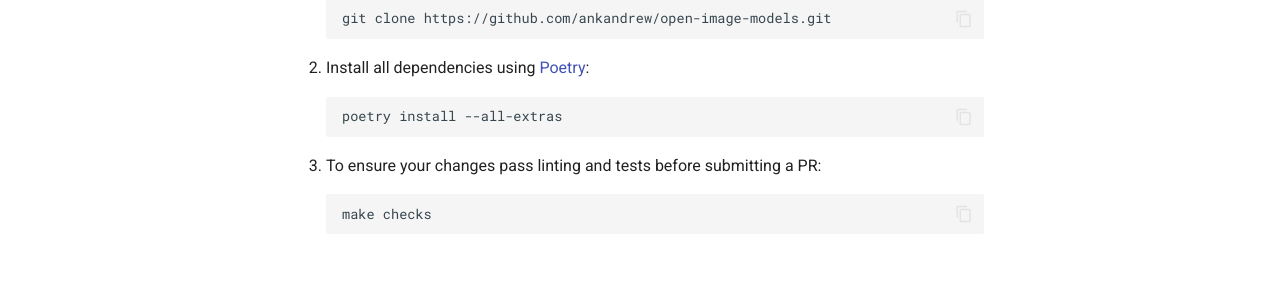
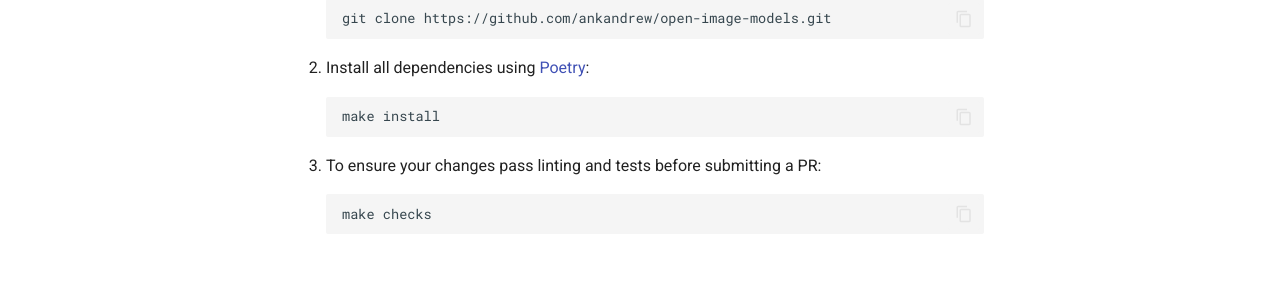
Before and after one commit to ankandrew/open-image-models, an MkDocs documentation site: the page built from docs/contributing.md, in a window 1280 px wide. Shown: the part 331-631 px from the top of the page. Built offline with MkDocs 1.6.1 and Material for MkDocs 9.7.7, drawn with Linux system fonts in a browser that asks for light colours; comment, search, counter and statistics services are not loaded; the version menu is left out.

Commit message:
Use make install

````diff
--- a/docs/contributing.md
+++ b/docs/contributing.md
@@ -9,7 +9,7 @@ To start contributing or to begin development, you can follow these steps:
     ```
 2. Install all dependencies using [Poetry](https://python-poetry.org/docs/#installation):
     ```shell
-    poetry install --all-extras
+    make install
     ```
 3. To ensure your changes pass linting and tests before submitting a PR:
     ```shell
````
Also changed, not shown: README.md (+1 -1 lines), 2 other files.
